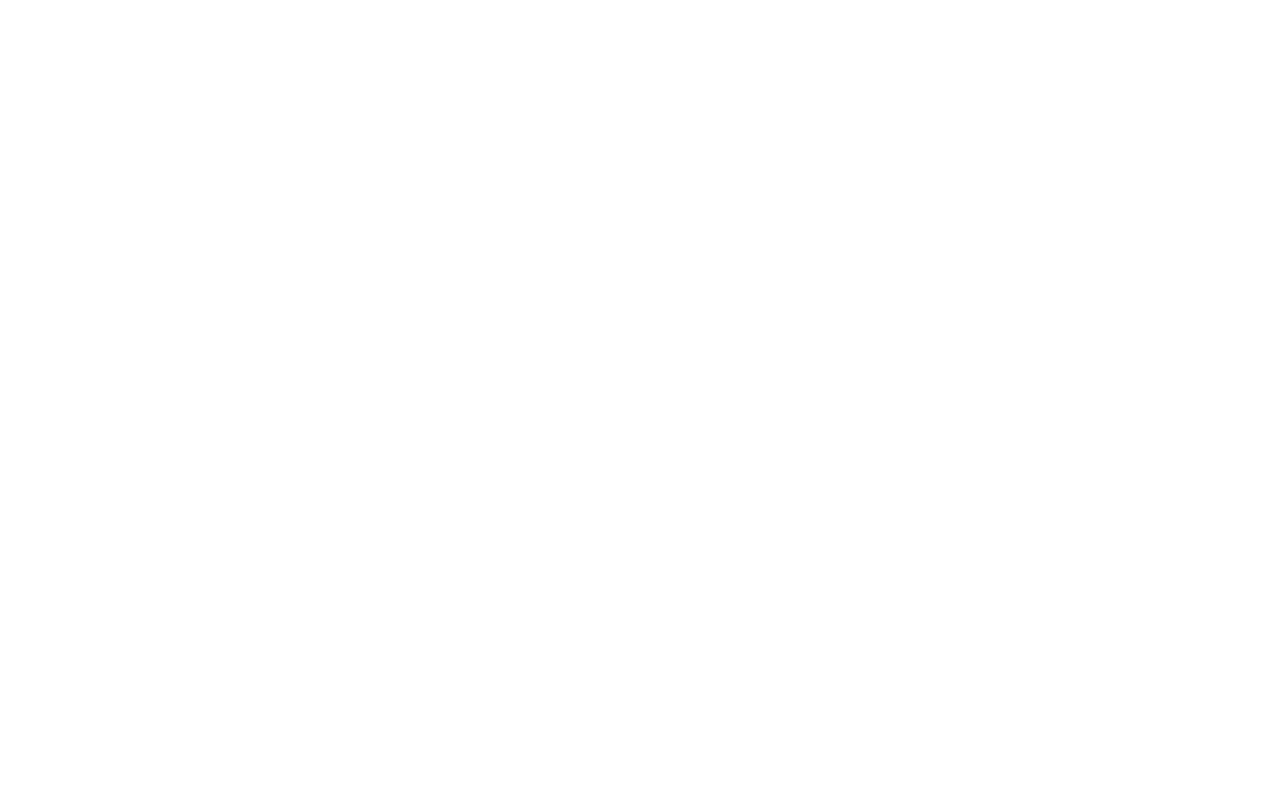
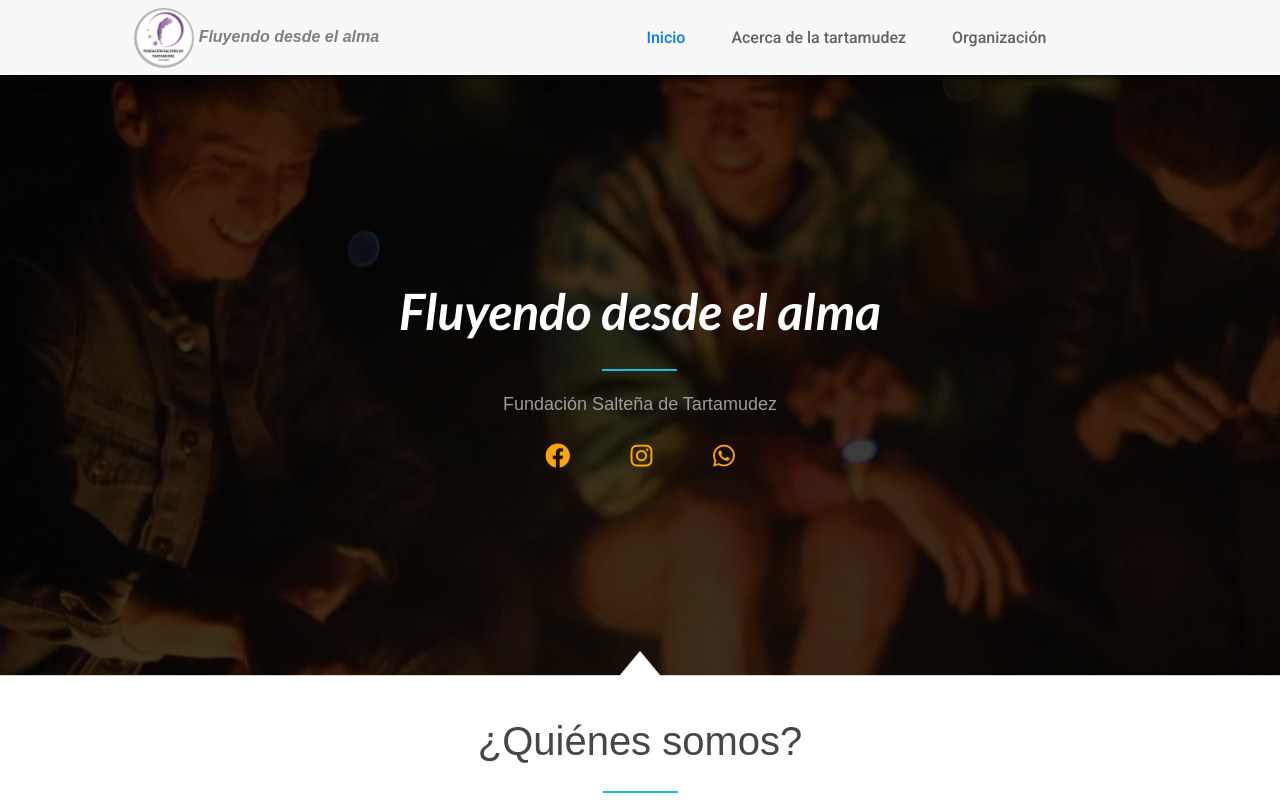
Before and after one commit to cscristianmoreno/pagina_prueba, a React (Create React App) app: page / in a window 1280 px wide. Before the commit this address had no page. Shown: the top 800 px of the page. Built offline with nearby package versions, Linux system fonts and the light colour scheme; the HTML template or start-up script is replaced by a standard one.

Commit message:
6th Commit

```diff
--- a/src/App.js
+++ b/src/App.js
@@ -18,8 +18,8 @@
     return(
         <HashRouter>
             <Routes>
-                <Route path={process.env.PUBLIC_URL + "/#"} element={<Home/>}/>
-                <Route path={process.env.PUBLIC_URL + "/#/acerca_de_la_tartamudez"} element={<Stuttering/>}/>
+                <Route path={process.env.PUBLIC_URL + "/"} element={<Home/>}/>
+                <Route path={process.env.PUBLIC_URL + "/acerca_de_la_tartamudez"} element={<Stuttering/>}/>
             </Routes>
         </HashRouter>
     );
```
